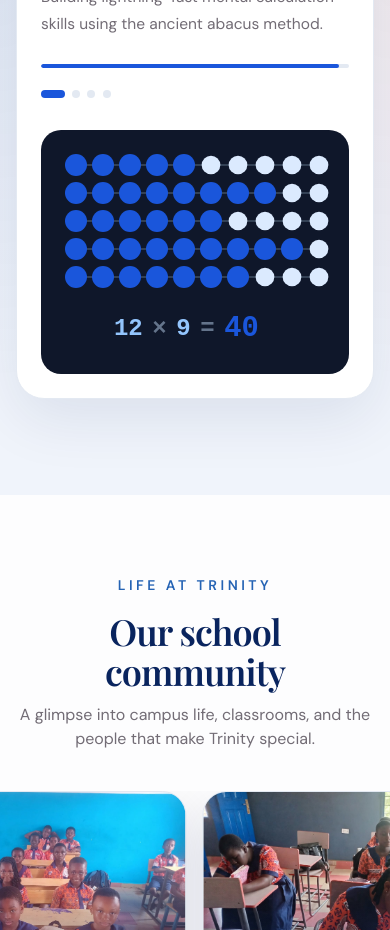
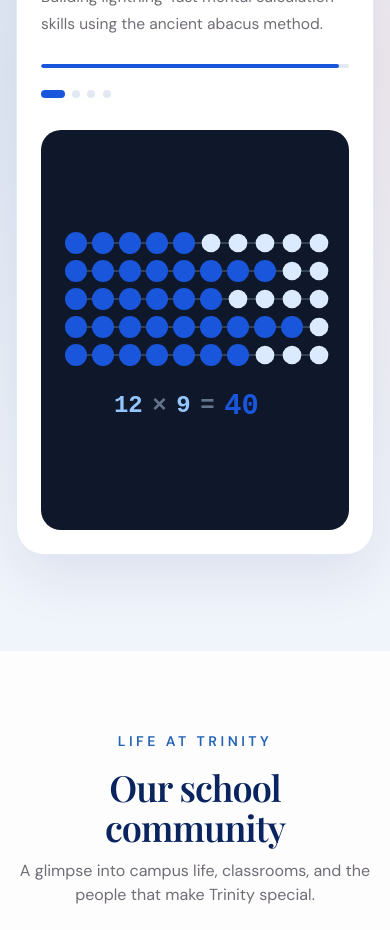
Before and after one commit to SIRUP1999/Trinity_christian_school, a Next.js app: page / in a window 390 px wide. Shown: the part 4000-4930 px from the top of the page. Built offline with nearby package versions, Linux system fonts and the light colour scheme; a web font is replaced by a local one.

Commit message:
Prevent special programmes section layout shifts
Co-authored-by: Copilot <223556219+Copilot@users.noreply.github.com>

```diff
--- a/app/globals.css
+++ b/app/globals.css
@@ -759,7 +759,7 @@ img {
   border-radius: 20px;
   overflow: hidden;
   background: #0f172a;
-  min-height: 300px;
+  min-height: 400px;
   display: flex;
   align-items: center;
   justify-content: center;
@@ -1005,7 +1005,7 @@ img {
   }
 
   .sp-stage-right {
-    min-height: 240px;
+    min-height: 400px;
   }
 
   .sp-stage-desc {
```
